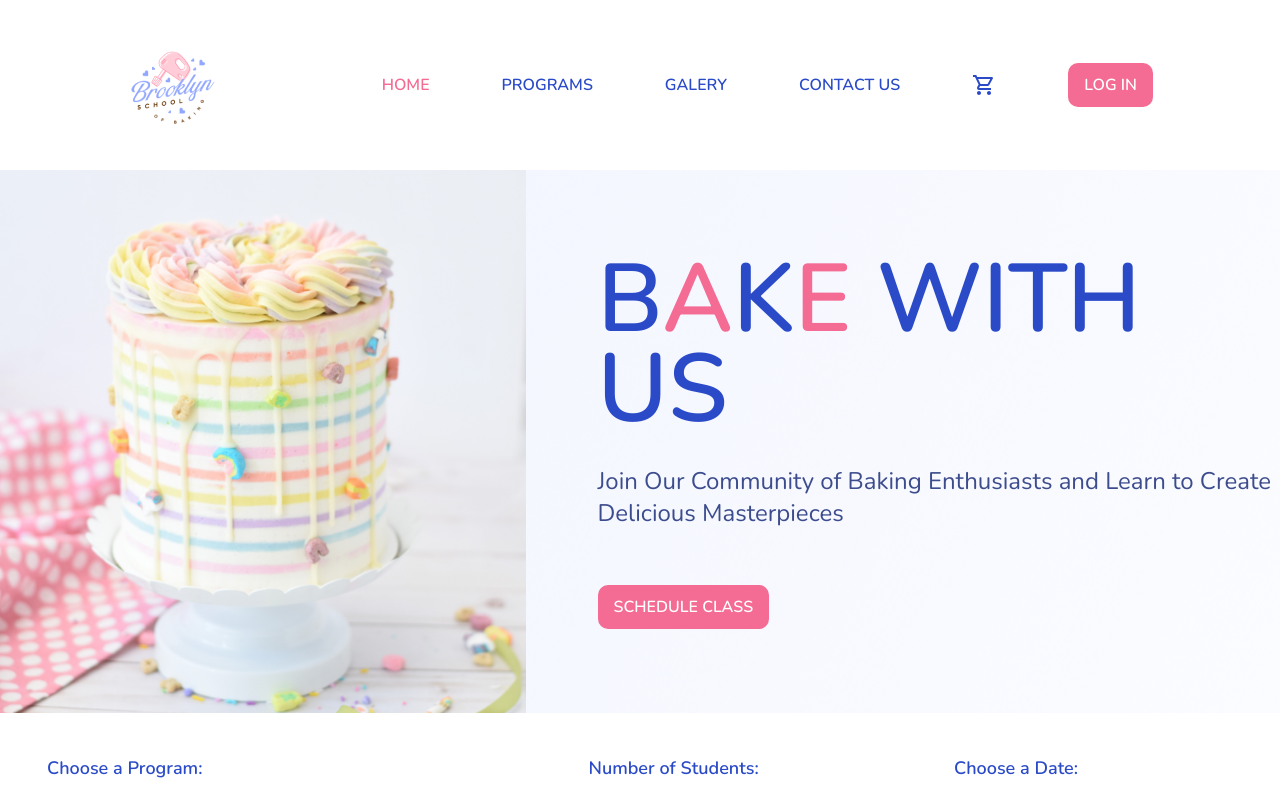
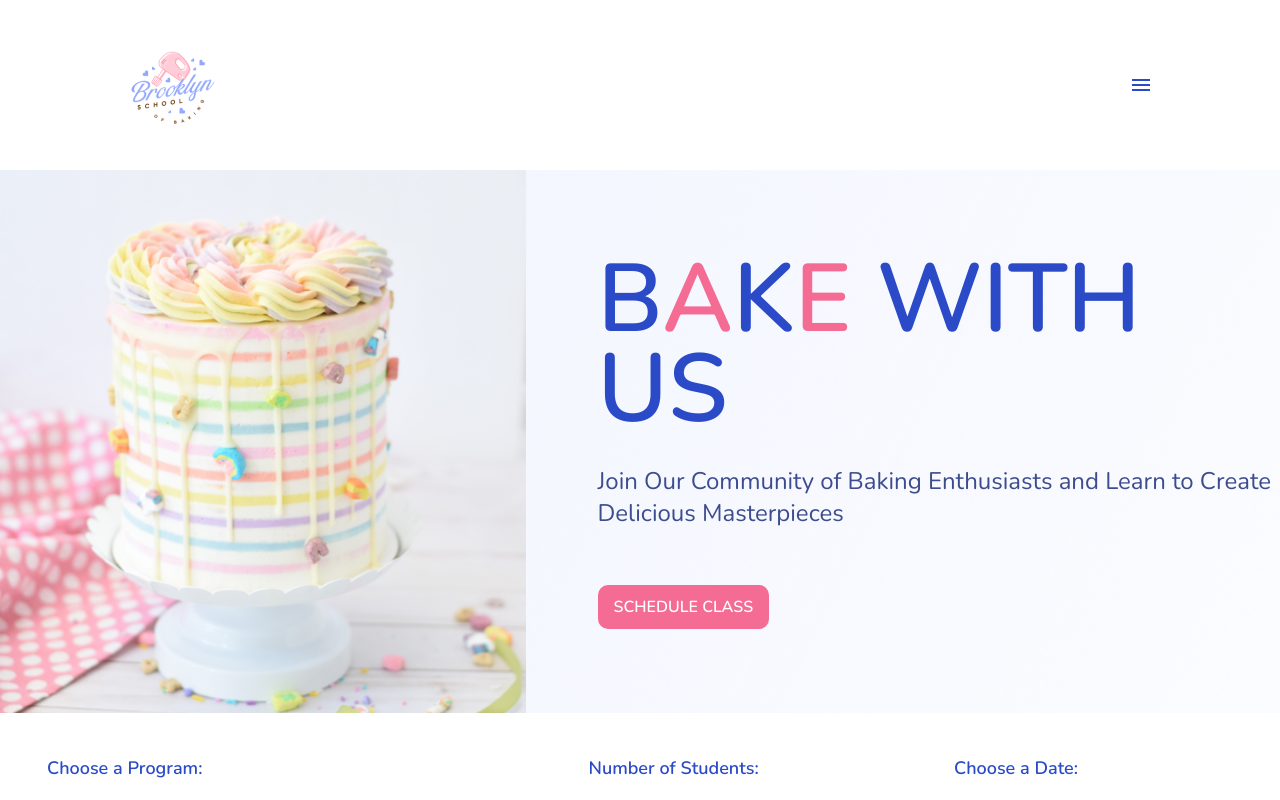
Before and after one commit to Magda78/baking-school-mern, a React (Create React App) app in the folder frontend/: page / in a window 1280 px wide. Shown: the top 800 px of the page. Built offline with nearby package versions, Linux system fonts and the light colour scheme.

Commit message:
responsive nav

```diff
--- a/frontend/src/App.js
+++ b/frontend/src/App.js
@@ -7,6 +7,7 @@ import About from './components/about';
 
 function App() {
 	const [ screenSize, setScreenSize ] = useState('');
+	const [ overlay, setOverlay ] = useState(false);
 	useEffect(() => {
 		const handleResize = () => {
 			if (window.innerWidth <= 640) {
@@ -28,13 +29,32 @@ function App() {
 		};
 	}, []);
 	return (
-		<div className="max-w-[1440px]">
-			<Navbar />
+		<div className="max-w-[1440px] relative">
+			{console.log('overlay', overlay)}
+			<Navbar screenSize={screenSize} setOverlay={setOverlay} />
 			<Hero />
 			<Booking />
-			{console.log(screenSize)}
 			<Programs screenSize={screenSize} />
 			<About />
+			{overlay ? (
+				<div className="bg-white w-[85%] h-screen py-[45px] pr-[127px]  absolute top-[140px] right-0 flex flex-col items-end leading-6">
+					<h2 className="font-bold text-base font-Nunito uppercase text-pink cursor-pointer hover:text-light-blue">
+						Home
+					</h2>
+					<h2 className="font-bold text-base font-Nunito uppercase text-dark-blue cursor-pointer hover:text-light-blue">
+						Programs
+					</h2>
+					<h2 className="font-bold text-base font-Nunito uppercase text-dark-blue cursor-pointer hover:text-light-blue">
+						Galery
+					</h2>
+					<h2 className="font-bold text-base font-Nunito uppercase text-dark-blue cursor-pointer hover:text-light-blue">
+						Contact Us
+					</h2>
+					<h2 className="font-bold text-base font-Nunito uppercase text-dark-blue cursor-pointer hover:text-light-blue">
+						Log In
+					</h2>
+				</div>
+			) : null}
 		</div>
 	);
 }
--- a/frontend/src/components/navbar.js
+++ b/frontend/src/components/navbar.js
@@ -1,21 +1,58 @@
 import ShoppingCartOutlinedIcon from '@mui/icons-material/ShoppingCartOutlined';
+import MenuOutlinedIcon from '@mui/icons-material/MenuOutlined';
+import CloseOutlinedIcon from '@mui/icons-material/CloseOutlined';
+import React, { useState } from 'react';
 
-function Navbar() {
+function Navbar({ screenSize, setOverlay }) {
+	const [ hamburger, setHamburger ] = useState(true);
+
+	const hamburgerMenuHandler = () => {
+		if (hamburger === true) {
+			setHamburger(false);
+			setOverlay(true);
+		} else {
+			setHamburger(true);
+            setOverlay(false)
+		}
+	};
 	return (
 		<section className="px-[127px] py-[45px] flex flex-row items-center justify-between">
 			<div>
 				<img src="/img/logo.png" alt="logo" />
 			</div>
-			<div className="flex items-center space-x-[72px]">
-				<h2 className="font-bold text-base font-Nunito uppercase text-pink cursor-pointer hover:text-light-blue">Home</h2>
-				<h2 className="font-bold text-base font-Nunito uppercase text-dark-blue cursor-pointer hover:text-light-blue">Programs</h2>
-				<h2 className="font-bold text-base font-Nunito uppercase text-dark-blue cursor-pointer hover:text-light-blue">Galery</h2>
-				<h2 className="font-bold text-base font-Nunito uppercase text-dark-blue cursor-pointer hover:text-light-blue">Contact Us</h2>
-				<ShoppingCartOutlinedIcon className="font-bold text-base text-dark-blue cursor-pointer hover:text-light-blue"/>
-				<button className="font-bold text-base font-Nunito py-2.5 px-4 bg-pink uppercase text-white rounded-[10px] hover:bg-light-pink">
-					Log In
-				</button>
-			</div>
+
+			{screenSize === '2xl' || screenSize === '3xl' ? (
+				<div className="flex items-center space-x-[72px]">
+					<h2 className="font-bold text-base font-Nunito uppercase text-pink cursor-pointer hover:text-light-blue">
+						Home
+					</h2>
+					<h2 className="font-bold text-base font-Nunito uppercase text-dark-blue cursor-pointer hover:text-light-blue">
+						Programs
+					</h2>
+					<h2 className="font-bold text-base font-Nunito uppercase text-dark-blue cursor-pointer hover:text-light-blue">
+						Galery
+					</h2>
+					<h2 className="font-bold text-base font-Nunito uppercase text-dark-blue cursor-pointer hover:text-light-blue">
+						Contact Us
+					</h2>
+					<ShoppingCartOutlinedIcon className="font-bold text-base text-dark-blue cursor-pointer hover:text-light-blue" />
+					<button className="font-bold text-base font-Nunito py-2.5 px-4 bg-pink uppercase text-white rounded-[10px] hover:bg-light-pink">
+						Log In
+					</button>
+				</div>
+			) : hamburger ? (
+				<MenuOutlinedIcon
+					className="font-bold text-base text-dark-blue cursor-pointer hover:text-light-blue"
+					onClick={hamburgerMenuHandler}
+				/>
+			) : (
+				<div>
+					<CloseOutlinedIcon
+						className="font-bold text-base text-dark-blue cursor-pointer hover:text-light-blue"
+						onClick={hamburgerMenuHandler}
+					/>
+				</div>
+			)}
 		</section>
 	);
 }
--- a/frontend/src/components/programs.js
+++ b/frontend/src/components/programs.js
@@ -5,7 +5,6 @@ function Programs({ screenSize }) {
 	return (
 		<section className="bg-midium-blue py-[47px] px-[154px] grid sm:grid-cols-1 md:grid-cols-1  lg:grid-cols-1 xl:grid-cols-2 2xl:grid-cols-3 xl:gap-y-8 xl:justify-items-center xl:gap-x-8 2xl:gap-x-8 lg:gap-x-8">
 			{data?.map((item, index) => {
-
 				let colSpan = 'col-span-1';
 
 				if (screenSize === 'xl' && index === 2) {
--- a/frontend/tailwind.config.js
+++ b/frontend/tailwind.config.js
@@ -3,6 +3,7 @@ module.exports = {
 	content: [ './src/**/*.{js,jsx,ts,tsx}' ],
 	theme: {
 		screens: {
+			'3xl': { min: '1440px' },
 			'2xl': { max: '1440px' },
 			// => @media (max-width: 1535px) { ... }
 
@@ -21,6 +22,7 @@ module.exports = {
 		colors: {
 			pink: '#F46B94',
 			white: '#FFFFFF',
+			black: '#000000',
 			'dark-blue': '#2A4AC8',
 			'very-dark-blue': '#3C4C8D',
 			'light-blue': '#8AA2FF',
```
